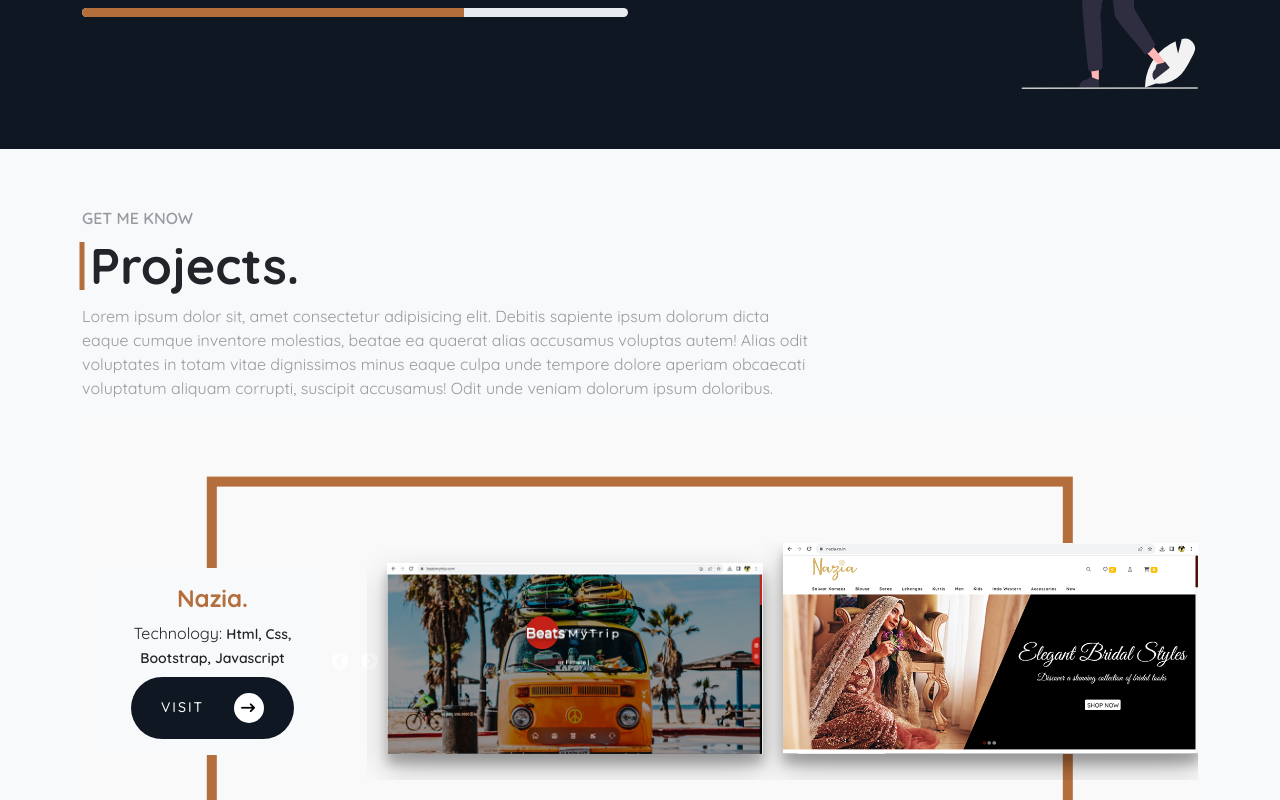
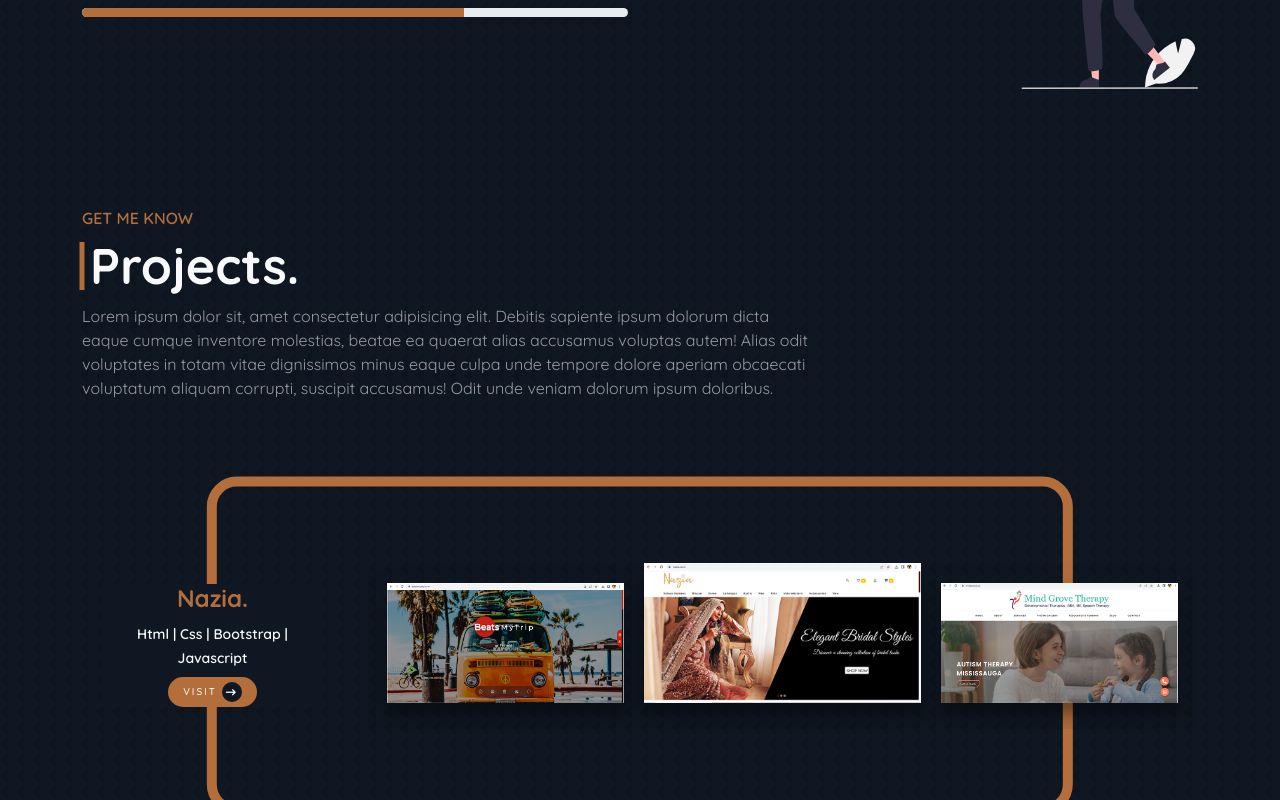
Before and after one commit to rahul995871/portfolio, a React (Vite) app: page / in a window 1280 px wide. Shown: the part 2000-2800 px from the top of the page. Built offline with nearby package versions, Linux system fonts and the light colour scheme.

Commit message:
sdfsdfsdfsdfewddf

```diff
--- a/src/components/Home.css
+++ b/src/components/Home.css
@@ -4,13 +4,21 @@
     --primary-color:#b46e3c;
     --secondary-color:#0f1722;
 }
+body{
+  background-image: url('../images//dot.png');
+  background-repeat: repeat;
+  background-color: var(--secondary-color);
+}
 
-@media only screen and (max-width: 600px) {
+@media only screen and (max-width: 768px) {
     .c-navbar {
       width: 80%;
     }
     .t-ul{
         --row-gap:2rem!important
+    }
+    .home-bg{
+      height: 100%!important;
     }
   }
 .z-index{
@@ -56,7 +64,7 @@
 
 }
 .section{
-    background-color: #f9f9f9;
+    /* background-color: #f9f9f9; */
     margin: 60px 0;
     overflow: hidden;
     padding: 60px 0;
@@ -64,7 +72,7 @@
     width: 100%;
 }
 .home-bg{
-    background-color: var(--secondary-color)!important;
+    /* background-color: var(--secondary-color)!important; */
     height: 100vh;
 }
 .title{
@@ -239,6 +247,7 @@ transition: 0.3s;
     border: 10px solid var(--primary-color);
     left: 50%;
     top: 50%;
+    border-radius: 30px;
     transform: translate(-50%,-50%);
 }
 .slick-slide img{
@@ -256,32 +265,33 @@ transition: 0.3s;
     box-shadow: rgba(0, 0, 0, 0.25) 0px 14px 28px, rgba(0, 0, 0, 0.22) 0px 10px 10px;
 }
 .v-btn a{
-    background: var(--secondary-color);
+  background: var(--primary-color);
   color: white!important;
-    padding: 16px 30px;
+  padding: 5px 15px;
   display: inline-flex;
   align-items: center;
-    gap: 30px;
+  gap: 5px;
   border-radius: 60px;
   text-transform: uppercase;
   letter-spacing: 2px;
-    font-size: 14px;
+  font-size: 10px;
   cursor: pointer;
   font-weight: 500;
-
 }
 .v-btn .icon{
-    background: white;
+    background: var(--secondary-color);
     border-radius: 50%;
-    height: 30px;
-    width: 30px;
+    height: 7px;
+    width: 7px;
     display: flex;
     align-items: center;
     justify-content: center;
-    /* padding: 3px; */
+    padding: 10px;
 }
 .v-btn .icon i{
-color: black;
+color: white;
+
+
 }
 /* -----------portfolio-end------ */
 
--- a/src/components/Home.jsx
+++ b/src/components/Home.jsx
@@ -66,14 +66,15 @@ function AsNavFor() {
             className="col-md-3 text-center py-4"
             asNavFor={nav2}
             ref={slider1Ref}
+            arrows={false}
           >
-            <div className="py-md-3 py-0 bg-light">
-              <div className="position-relative bg-light ">
+            <div className="py-md-3 py-0 ">
+              <div className="position-relative bg-secondary">
                 <h4 className=" fw-bold prim-color">Pramerica.</h4>
                 <div className="text-grey">
-                  <span className="text-dark">Technology: </span>{" "}
-                  <span className="text-dark fw-semibold fs-7">
-                    Html, Css, Bootstrap, Javascript
+
+                  <span className="text-light fw-semibold fs-7">
+                    Html | Css | Bootstrap | Javascript
                   </span>
                 </div>
                 <div className="v-btn mt-2 mx-auto">
@@ -87,13 +88,13 @@ function AsNavFor() {
               </div>
             </div>
 
-            <div className="py-md-3 py-0 bg-light">
-              <div className="position-relative bg-light ">
+            <div className="py-md-3 py-0">
+              <div className="position-relative bg-secondary ">
                 <h4 className=" fw-bold prim-color">BeatsMyTrip.</h4>
                 <div className="text-grey">
-                  <span className="text-dark">Technology: </span>{" "}
-                  <span className="text-dark fw-semibold fs-7">
-                    ReactJs, Html, Css, Bootstrap,
+
+                  <span className="text-light fw-semibold fs-7">
+                    ReactJs | Html | Css | Bootstrap,
                   </span>
                 </div>
                 <div className="v-btn mt-2 mx-auto">
@@ -107,13 +108,13 @@ function AsNavFor() {
               </div>
             </div>
 
-            <div className="py-md-3 py-0 bg-light">
-              <div className="position-relative bg-light ">
+            <div className="py-md-3 py-0 ">
+              <div className="position-relative bg-secondary ">
                 <h4 className=" fw-bold prim-color">Nazia.</h4>
                 <div className="text-grey">
-                  <span className="text-dark">Technology: </span>{" "}
-                  <span className="text-dark fw-semibold fs-7">
-                    Html, Css, Bootstrap, Javascript
+
+                  <span className="text-light fw-semibold fs-7">
+                    Html | Css | Bootstrap | Javascript
                   </span>
                 </div>
                 <div className="v-btn mt-2 mx-auto">
@@ -127,13 +128,13 @@ function AsNavFor() {
               </div>
             </div>
 
-            <div className="py-md-3 py-0 bg-light">
-              <div className="position-relative bg-light ">
+            <div className="py-md-3 py-0 ">
+              <div className="position-relative bg-secondary ">
                 <h4 className=" fw-bold prim-color">MindGrove.</h4>
                 <div className="text-grey">
-                  <span className="text-dark">Technology: </span>{" "}
-                  <span className="text-dark fw-semibold fs-7">
-                    Html, Css, Bootstrap, Javascript, Jquery
+
+                  <span className="text-light fw-semibold fs-7">
+                    Html | Css | Bootstrap | Javascript | Jquery
                   </span>
                 </div>
                 <div className="v-btn mt-2 mx-auto">
@@ -147,13 +148,13 @@ function AsNavFor() {
               </div>
             </div>
 
-            <div className="py-md-3 py-0 bg-light">
-              <div className="position-relative bg-light ">
+            <div className="py-md-3 py-0 ">
+              <div className="position-relative bg-secondary ">
                 <h4 className=" fw-bold prim-color">BaronStar.</h4>
                 <div className="text-grey">
-                  <span className="text-dark">Technology: </span>{" "}
-                  <span className="text-dark fw-semibold fs-7">
-                    Html, Css, Bootstrap, Javascript
+
+                  <span className="text-light fw-semibold fs-7">
+                    Html | Css | Bootstrap | Javascript
                   </span>
                 </div>
                 <div className="v-btn mt-2 mx-auto">
@@ -167,13 +168,13 @@ function AsNavFor() {
               </div>
             </div>
 
-            <div className="py-md-3 py-0 bg-light">
-              <div className="position-relative bg-light ">
+            <div className="py-md-3 py-0 ">
+              <div className="position-relative bg-secondary ">
                 <h4 className=" fw-bold prim-color">Alavaya.</h4>
                 <div className="text-grey">
-                  <span className="text-dark">Technology: </span>{" "}
-                  <span className="text-dark fw-semibold fs-7">
-                    Html, Css, Bootstrap, Javascript, Jquery
+
+                  <span className="text-light fw-semibold fs-7">
+                    Html | Css | Bootstrap | Javascript | Jquery
                   </span>
                 </div>
                 <div className="v-btn mt-2 mx-auto">
@@ -192,7 +193,8 @@ function AsNavFor() {
             {...settings}
             asNavFor={nav1}
             ref={slider2Ref}
-            slidesToShow={2}
+            slidesToShow={3}
+            arrows={false}
             swipeToSlide={true}
             focusOnSelect={true}
             autoplay={true}
@@ -229,7 +231,7 @@ function AsNavFor() {
 function Home() {
   return (
     <>
-      <div className="section m-0 p-0 home-bg">
+      <div className="section m-0 p-0 home-bg ">
         <div className="container">
           <div className="row align-items-center justify-content-center">
             <div className="col-md-7 py-5 ">
@@ -342,12 +344,12 @@ function Home() {
 
       {/* -------------------about---------------- */}
 
-      <div className="section bg-light m-0" id="about">
+      <div className="section  m-0" id="about">
         <div className="container">
           <div className="row ">
             <div className="col-md-8 ">
               <h6
-                className="text-grey fw-semibold"
+                className="prim-color fw-semibold"
                 data-aos="fade-right"
                 data-aos-delay="200"
                 data-aos-duration="1200"
@@ -355,7 +357,7 @@ function Home() {
                 GET ME KNOW
               </h6>
               <h1
-                className="title fw-bold prim-color s-border position-relative text-dark px-2"
+                className="title fw-bold text-light s-border position-relative  px-2"
                 data-aos="fade-right"
                 data-aos-delay="400"
                 data-aos-duration="1200"
@@ -363,7 +365,7 @@ function Home() {
                 About Me.
               </h1>
               <p
-                className="text-grey"
+                className="text-light"
                 data-aos="fade-right"
                 data-aos-delay="500"
                 data-aos-duration="1200"
@@ -470,12 +472,12 @@ function Home() {
 
       {/* -------------------skills---------------- */}
 
-      <div className="section bg-secondary m-0" id="skills">
+      <div className="section  m-0" id="skills">
         <div className="container">
           <div className="row ">
             <div className="col-md-8 ">
               <h6
-                className="text-grey fw-semibold"
+                className="prim-color fw-semibold"
                 data-aos="fade-right"
                 data-aos-delay="200"
                 data-aos-duration="1200"
@@ -483,7 +485,7 @@ function Home() {
                 Explore my skills
               </h6>
               <h1
-                className="title fw-bold prim-color s-border position-relative px-2"
+                className="title fw-bold text-light s-border position-relative px-2"
                 data-aos="fade-right"
                 data-aos-delay="400"
                 data-aos-duration="1200"
@@ -647,12 +649,12 @@ function Home() {
       {/* -------------------skills-end---------------- */}
 
       {/* -------------------projects--------------- */}
-      <div className="section bg-light m-0" id="portfolio">
+      <div className="section  m-0" id="portfolio">
         <div className="container">
           <div className="row ">
             <div className="col-md-8 ">
               <h6
-                className="text-grey fw-semibold"
+                className="prim-color fw-semibold"
                 data-aos="fade-right"
                 data-aos-delay="200"
                 data-aos-duration="1200"
@@ -660,7 +662,7 @@ function Home() {
                 GET ME KNOW
               </h6>
               <h1
-                className="title fw-bold prim-color s-border position-relative text-dark px-2"
+                className="title fw-bold  s-border position-relative text-light px-2"
                 data-aos="fade-right"
                 data-aos-delay="400"
                 data-aos-duration="1200"
@@ -690,12 +692,12 @@ function Home() {
       {/* -------------------projects-end--------------- */}
 
       {/* -------------------------education---------------- */}
-      <div className="section bg-secondary m-0" id="qualification">
+      <div className="section  m-0" id="qualification">
         <div className="container">
           <div className="row ">
             <div className="col-md-8 ">
               <h6
-                className="text-grey fw-semibold"
+                className="prim-color fw-semibold"
                 data-aos="fade-right"
                 data-aos-delay="200"
                 data-aos-duration="1200"
@@ -703,7 +705,7 @@ function Home() {
                 Explore my skills
               </h6>
               <h1
-                className="title fw-bold prim-color s-border position-relative px-2 "
+                className="title fw-bold text-light s-border position-relative px-2 "
                 data-aos="fade-right"
                 data-aos-delay="400"
                 data-aos-duration="1200"
@@ -868,12 +870,12 @@ function Home() {
       {/* ----------------------education-end-------------- */}
 
       {/* -------------------contact--------------- */}
-      <div className="section bg-light m-0" id="portfolio">
+      <div className="section  m-0" id="contact">
         <div className="container">
           <div className="row ">
             <div className="col-md-8 ">
               <h6
-                className="text-grey fw-semibold"
+                className="prim-color fw-semibold"
                 data-aos="fade-right"
                 data-aos-delay="200"
                 data-aos-duration="1200"
@@ -881,7 +883,7 @@ function Home() {
                 GET ME KNOW
               </h6>
               <h1
-                className="title fw-bold prim-color s-border position-relative text-dark px-2"
+                className="title fw-bold s-border position-relative text-light px-2"
                 data-aos="fade-right"
                 data-aos-delay="400"
                 data-aos-duration="1200"
@@ -889,7 +891,7 @@ function Home() {
                 Contact Me.
               </h1>
               <p
-                className="text-grey"
+                className="text-light"
                 data-aos="fade-right"
                 data-aos-delay="500"
                 data-aos-duration="1200"
@@ -907,7 +909,7 @@ function Home() {
               <div className="c-img">
                 <img src={require("../images/call.png")} />
               </div>
-              <small className="fw-semibold fs-6">+91 9958718364</small>
+              <small className="fw-semibold fs-7 text-light">+91 9958718364</small>
             </div>
             <div className="c-icon-child"data-aos="fade-up"
                   data-aos-delay="200"
@@ -915,7 +917,7 @@ function Home() {
               <div className="c-img">
                 <img src={require("../images/email.png")} />
               </div>
-              <small className="fw-semibold fs-6">
+              <small className="fw-semibold fs-7 text-light">
                 rahulsingh995871@gmail.com
               </small>
             </div>
@@ -925,7 +927,7 @@ function Home() {
               <div className="c-img">
                 <img src={require("../images/location.png")} />
               </div>
-              <small className="fw-semibold fs-6">
+              <small className="fw-semibold fs-7 text-light">
                 E-240/12 khajoori khas near<br></br>Karawal Nagar Delhi-94
               </small>
             </div>
```
Also changed, not shown: src/images/ball2.png (added), src/images/dot.png (added). Lines whose indentation alone changed are shown as unchanged.
